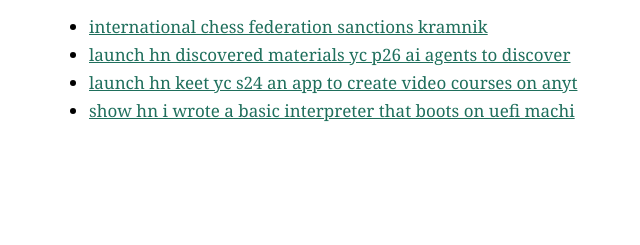
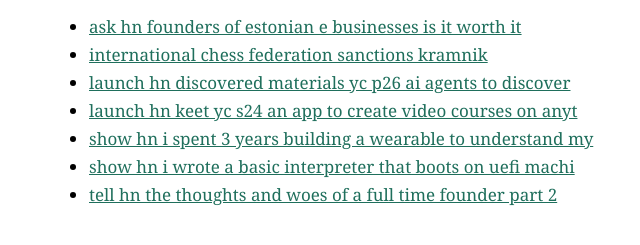
Before and after one commit to supermarcomartin-ship-it/tok-a1, a plain HTML site: page index.html in a window 1280 px wide. Shown: the part 117-362 px from the top of the page, without its empty margins (239-879 px from the left). Drawn offline with Linux system fonts and the light colour scheme.

Commit message:
Rebuild index

```diff
--- a/index.html
+++ b/index.html
@@ -23,10 +23,13 @@
 <article>
 <h1>Notes</h1>
 <ul>
+<li><a href="https://supermarcomartin-ship-it.github.io/tok-a1/posts/ask-hn-founders-of-estonian-e-businesses-is-it-worth-it/">ask hn founders of estonian e businesses is it worth it</a></li>
 <li><a href="https://supermarcomartin-ship-it.github.io/tok-a1/posts/international-chess-federation-sanctions-kramnik/">international chess federation sanctions kramnik</a></li>
 <li><a href="https://supermarcomartin-ship-it.github.io/tok-a1/posts/launch-hn-discovered-materials-yc-p26-ai-agents-to-discover/">launch hn discovered materials yc p26 ai agents to discover</a></li>
 <li><a href="https://supermarcomartin-ship-it.github.io/tok-a1/posts/launch-hn-keet-yc-s24-an-app-to-create-video-courses-on-anyt/">launch hn keet yc s24 an app to create video courses on anyt</a></li>
+<li><a href="https://supermarcomartin-ship-it.github.io/tok-a1/posts/show-hn-i-spent-3-years-building-a-wearable-to-understand-my/">show hn i spent 3 years building a wearable to understand my</a></li>
 <li><a href="https://supermarcomartin-ship-it.github.io/tok-a1/posts/show-hn-i-wrote-a-basic-interpreter-that-boots-on-uefi-machi/">show hn i wrote a basic interpreter that boots on uefi machi</a></li>
+<li><a href="https://supermarcomartin-ship-it.github.io/tok-a1/posts/tell-hn-the-thoughts-and-woes-of-a-full-time-founder-part-2/">tell hn the thoughts and woes of a full time founder part 2</a></li>
 </ul>
 </article>
 
```
